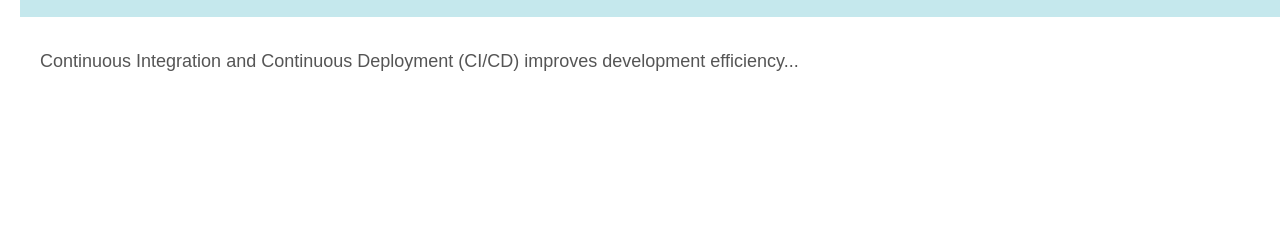
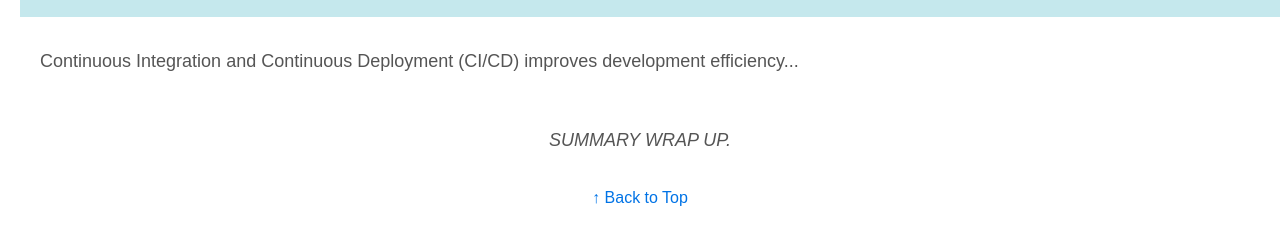
Before and after one commit to BearyNatural/BearyNatural.github.io, a website: page articles/templateforarticles.html in a window 1280 px wide. Shown: the part 163-408 px from the top of the page. Drawn offline with Linux system fonts and the light colour scheme.

Commit message:
Update templateforarticles.html
update of the template for articles

```diff
--- a/articles/templateforarticles.html
+++ b/articles/templateforarticles.html
@@ -8,7 +8,7 @@
     <link rel="stylesheet" href="styles.css" />
 </head>
 
-<body class="article-page">
+<body class="article-page" id="top">
     <div class="back-button">
         <p><a href="../index.html">&lt;&lt; Back</a></p>
     </div>
@@ -18,6 +18,13 @@
     <main>
         <p>Continuous Integration and Continuous Deployment (CI/CD) improves development efficiency...</p>
         <!-- Content of the article -->
+
+        <div class="footer">
+            <p>SUMMARY WRAP UP.</p>
+        </div>
+        <div class="footer2">
+            <a href="#top">&uarr; Back to Top</a>
+        </div>
     </main>
 </body>
 </html>
```
